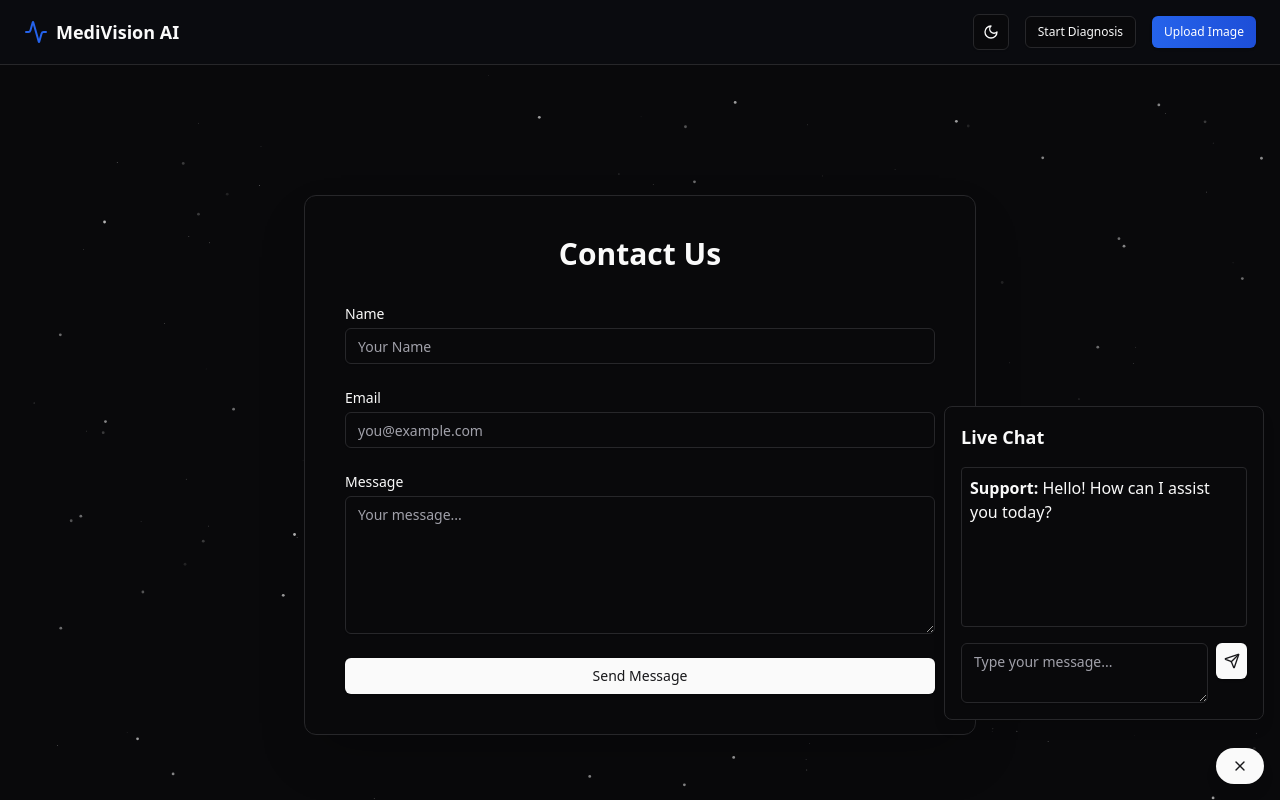
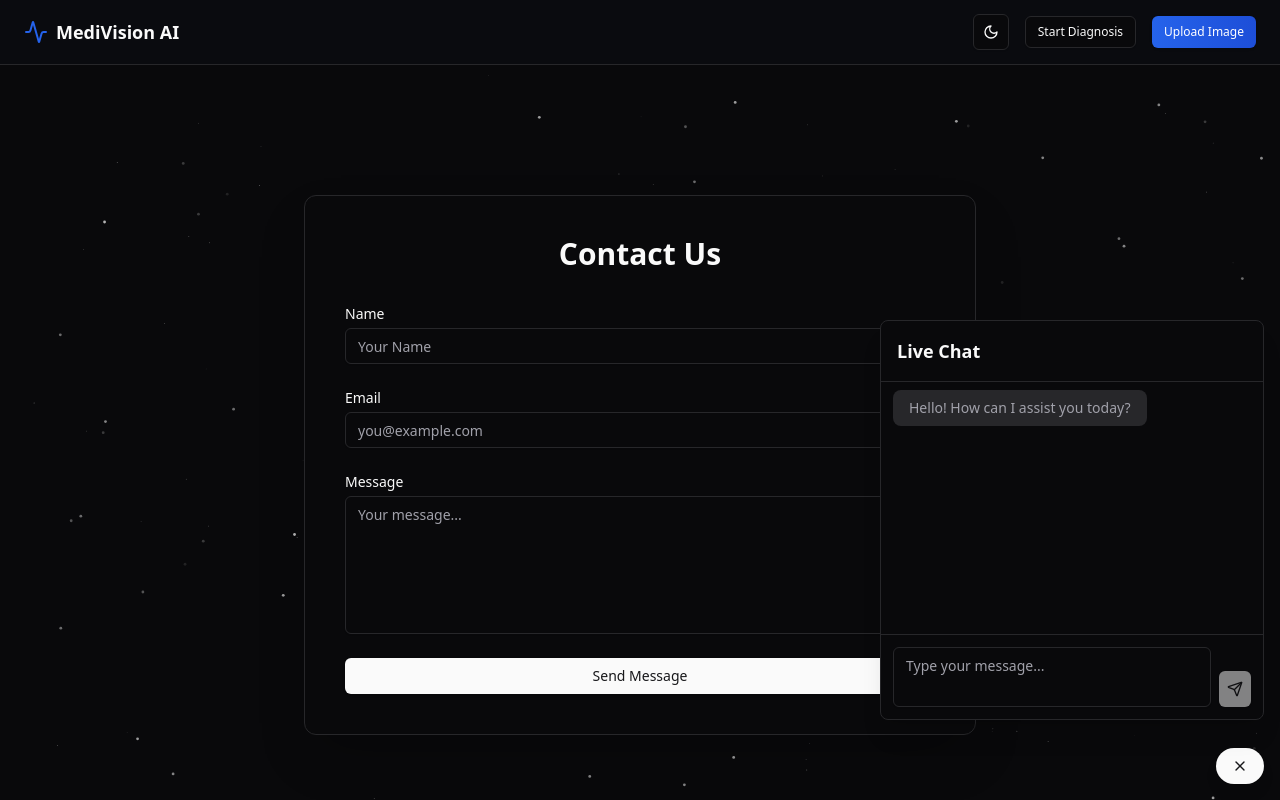
Before and after one commit to sumitsingh3072/Medical-Assistant-1, a React (Vite) app in the folder frontend/: page /contact in a window 1280 px wide. Both pictures are taken after a click on the button 1240 px from the left and 766 px from the top of the page. Shown: the top 800 px of the page. Built offline with nearby package versions, Linux system fonts and the light colour scheme.

Commit message:
updated chatbot in footer section

```diff
--- /dev/null
+++ b/frontend/src/components/ChatSupport.jsx
@@ -0,0 +1,97 @@
+import React, { useState, useRef, useEffect } from "react";
+import axios from "axios";
+import { Textarea } from "./ui/textarea";
+import { Button } from "./ui/button";
+import { Send } from "lucide-react";
+
+const BASE_API_URL = "http://127.0.0.1:8000"; // Update as needed
+
+export default function ChatSupport() {
+  const [messages, setMessages] = useState([
+    { role: "bot", text: "Hello! How can I assist you today?" },
+  ]);
+  const [input, setInput] = useState("");
+  const [loading, setLoading] = useState(false);
+  const messagesEndRef = useRef(null);
+
+  const scrollToBottom = () => {
+    messagesEndRef.current?.scrollIntoView({ behavior: "smooth" });
+  };
+
+  useEffect(() => {
+    scrollToBottom();
+  }, [messages]);
+
+  const handleSubmit = async (e) => {
+    e.preventDefault();
+    if (!input.trim()) return;
+
+    const userText = input.trim();
+    setMessages((prev) => [...prev, { role: "user", text: userText }]);
+    setInput("");
+    setLoading(true);
+
+    try {
+      const res = await axios.post(`${BASE_API_URL}/chat_with_report/`, {
+        message: userText,
+      });
+      const botReply = res?.data?.response || "Sorry, I didn't get that.";
+      setMessages((prev) => [...prev, { role: "bot", text: botReply }]);
+    } catch (err) {
+      console.error(err);
+      setMessages((prev) => [
+        ...prev,
+        { role: "bot", text: "Something went wrong. Please try again." },
+      ]);
+    } finally {
+      setLoading(false);
+    }
+  };
+
+  return (
+    <div className="fixed bottom-20 right-4 z-50 w-[95%] sm:w-96 h-[400px] rounded-lg border bg-background shadow-xl flex flex-col">
+      {/* Header */}
+      <div className="p-4 border-b">
+        <h4 className="text-lg font-semibold">Live Chat</h4>
+      </div>
+
+      {/* Messages (Scrollable) */}
+      <div className="flex-1 overflow-y-auto px-3 py-2 space-y-2">
+        {messages.map((msg, i) => (
+          <div
+            key={i}
+            className={`w-fit max-w-[80%] rounded-lg px-4 py-2 text-sm break-words ${
+              msg.role === "user"
+                ? "ml-auto bg-primary text-primary-foreground"
+                : "mr-auto bg-muted text-muted-foreground"
+            }`}
+          >
+            {msg.text}
+          </div>
+        ))}
+        {loading && (
+          <div className="mr-auto rounded-lg bg-muted px-4 py-2 text-sm text-muted-foreground">
+            Typing...
+          </div>
+        )}
+        <div ref={messagesEndRef} />
+      </div>
+
+      {/* Input */}
+      <form onSubmit={handleSubmit} className="flex items-end gap-2 border-t p-3">
+        <Textarea
+          placeholder="Type your message..."
+          className="flex-grow resize-none h-10"
+          value={input}
+          onChange={(e) => setInput(e.target.value)}
+          rows={1}
+          disabled={loading}
+        />
+        <Button type="submit" size="icon" disabled={loading || !input.trim()}>
+          <Send className="h-4 w-4" />
+          <span className="sr-only">Send</span>
+        </Button>
+      </form>
+    </div>
+  );
+}
--- a/frontend/src/components/Footer.jsx
+++ b/frontend/src/components/Footer.jsx
@@ -13,6 +13,7 @@ import {
   TooltipTrigger,
 } from "./ui/tooltip"
 import { Activity, Facebook, Instagram, Linkedin, Moon, Send, Sun, Twitter, X } from "lucide-react"
+import ChatSupport from "./ChatSupport"
 
 export default function Footerdemo() {
   const [isDarkMode, setIsDarkMode] = React.useState(true)
@@ -174,7 +175,7 @@ export default function Footerdemo() {
       >
         {isChatOpen ? <X /> : <Activity />}
       </Button>
-      {isChatOpen && (
+      {/* {isChatOpen && (
         <div className="fixed bottom-20 right-4 z-50 w-80 rounded-lg border bg-background p-4 shadow-lg">
           <h4 className="mb-4 text-lg font-semibold">Live Chat</h4>
           <div className="mb-4 h-40 overflow-y-auto rounded border p-2">
@@ -190,7 +191,8 @@ export default function Footerdemo() {
             </Button>
           </form>
         </div>
-      )}
+      )} */}
+      {isChatOpen && <ChatSupport />}
     </footer>
   )
 }
```
